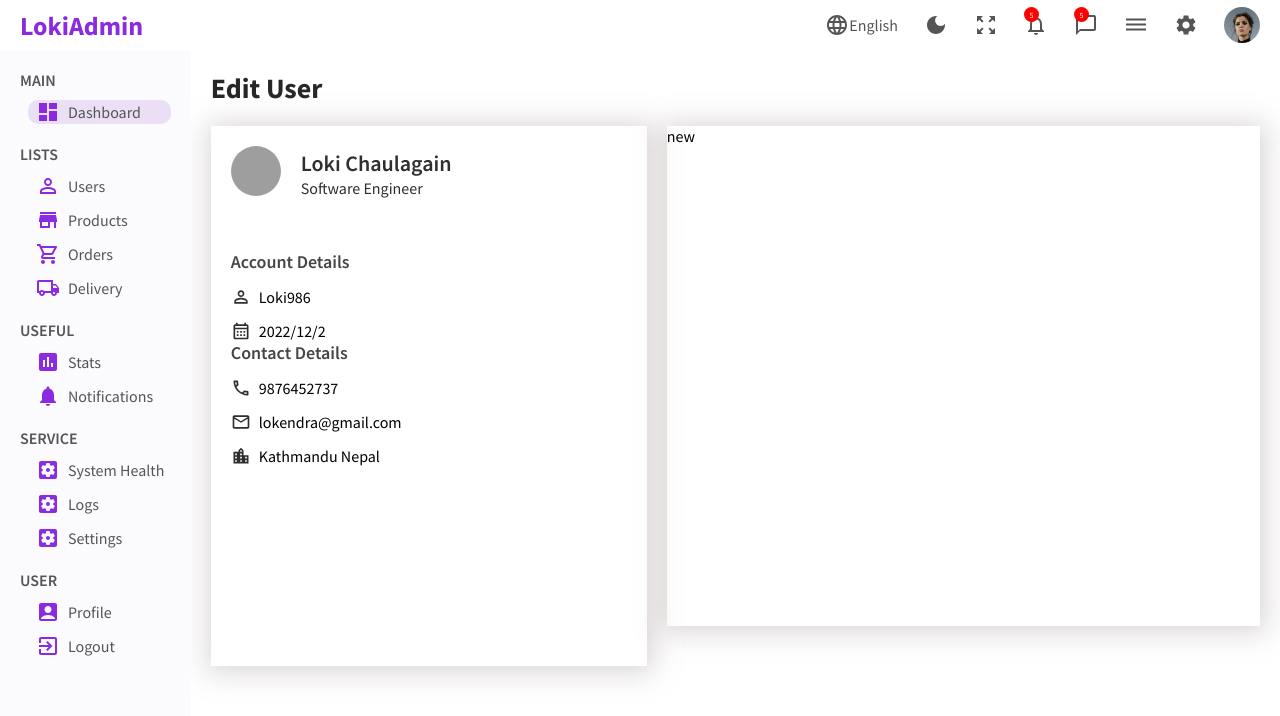
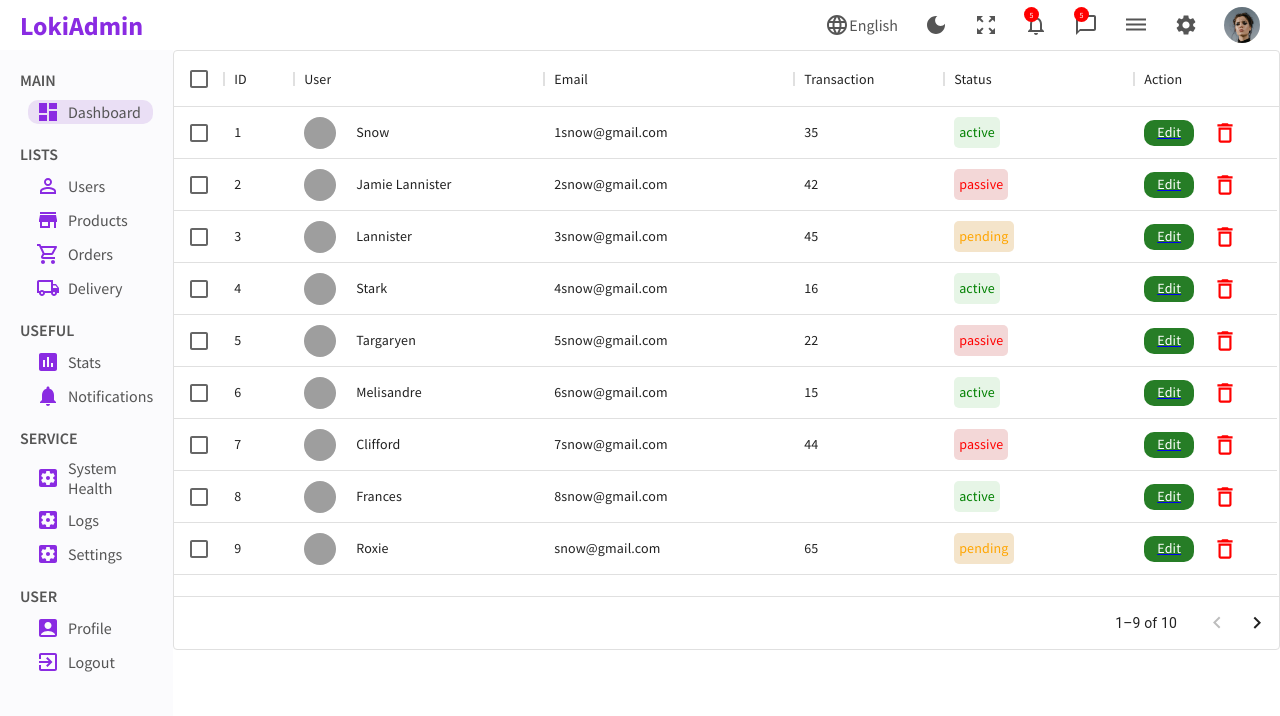
Before and after one commit to lokendra-loki/Admin-Panel, a React (Create React App) app: page /userList in a window 1280 px wide. Shown: the top 716 px of the page. Built offline with nearby package versions, Linux system fonts and the light colour scheme; grey boxes are pictures that could not be loaded.

Commit message:
userList page

```diff
--- a/package.json
+++ b/package.json
@@ -15,6 +15,7 @@
     "react": "^17.0.2",
     "react-circular-progressbar": "^2.0.4",
     "react-dom": "^17.0.2",
+    "react-router-dom": "^6.3.0",
     "react-scripts": "5.0.0",
     "recharts": "^2.1.9",
     "sass": "^1.49.9",
--- a/src/App.js
+++ b/src/App.js
@@ -1,47 +1,26 @@
 import "./app.scss"
+import UserList from "./pages/userList/UserList";
 import Home from "./pages/home/Home";
 import UpdateUser from "./pages/updateUser/UpdateUser";
-
-
+import {
+  BrowserRouter as Router,
+  Routes,
+  Route,
+} from "react-router-dom";
 
 
 function App() {
   return (
     <div className="App">
-      <UpdateUser/>
-
-
-
+      <Router>
+        <Routes>
+          <Route exact path="/" element={<Home />} />
+          <Route exact path="/userList" element={<UserList />} />
+          <Route exact path="/edit" element={<UpdateUser />} />
+        </Routes>
+      </Router>
     </div>
   );
 }
+
 export default App;
-
-
-
-
-
-
-
-
-
-
-
-
-// import Leftbar from "./components/leftbar/Leftbar";
-// import Topbar from "./components/topbar/Topbar";
-// import "./app.scss"
-// import Home from "./pages/home/Home";
-
-// function App() {
-//   return (
-//     <div className="App">
-//       <Topbar />
-//       <div className="container">
-//         <Leftbar/>
-//         <Home/>
-//       </div>
-//     </div>
-//   );
-// }
-// export default App;
--- a/src/components/datatable/DataTable.js
+++ b/src/components/datatable/DataTable.js
@@ -2,35 +2,50 @@ import React from 'react'
 import "./dataTable.scss"
 import { DataGrid } from '@mui/x-data-grid';
 import { userRows, userColumns } from "../../dataTableSource.js";
+import DeleteOutlinedIcon from '@mui/icons-material/DeleteOutlined';
+import { Link } from "react-router-dom";
+import { useState } from 'react';
+
+
 
 
 function DataTable() {
-
-    const actionColumn = [
-        { field: "action" ,headerName:"Action", width:200,renderCell:()=>{
-            return(
-                <div className="cellAction">
-                    <div className="viewButton">View</div>
-                    <div className="deleteButton">Delete</div>
-                </div>
-            )
-        }}
-    ]
+    const [data,setData]=useState(userRows)
+    const handleDelete=(id)=>{
+        setData(data.filter(item=>item.id!==id))
+    }
 
 
 
+    const actionColumn = [
+        {
+            field: "action", headerName: "Action", width: 200, renderCell: (params) => {
+                return (
+                    <div className="cellAction">
+
+                        <Link to={"/user/"+params.row.id}>
+                        <div className="actionEditButton">Edit</div>
+                        </Link>
+
+                        <DeleteOutlinedIcon className="actionDeleteIcon"  onClick={()=>handleDelete(params.row.id)} />
+                    </div>
+                )
+            }
+        }
+    ]
+
     return (
         <div className="dataTableCon">
-            <div style={{ height: 600,  }}>
+            <div style={{ height: 600, }}>
                 <DataGrid
-                    rows={userRows}
+                    rows={data}
                     columns={userColumns.concat(actionColumn)}
                     pageSize={9}
                     rowsPerPageOptions={[0]}
                     checkboxSelection
+                    disableSelectionOnClick
                 />
             </div>
-
         </div>
     )
 }
--- a/src/components/datatable/dataTable.scss
+++ b/src/components/datatable/dataTable.scss
@@ -35,21 +35,24 @@
     }
     .cellAction{
         display: flex;
-        align-items: center;
-        gap: 15px;
 
-        .viewButton{
-            pad: 2px ,5px;
-            border-radius: 5px;
-            color: darkblue;
-            border: 1px solid rgba(0, 0, 139, 0.522);
+
+        .actionEditButton{
+            width: 50px;
+            height: 26px;
+            border-radius: 10px;
+            background-color: rgb(38, 125, 38);
+            color: white;
             cursor: pointer;
+            display: flex;
+            align-items: center;
+            justify-content: center;
+            margin-right: 18px;
         }
-        .deleteButton{
-            pad: 2px ,5px;
-            border-radius: 5px;
-            color: crimson;
-            border: 1px solid rgba(220, 20, 60, 0.549);
+
+        .actionDeleteIcon{
+            color: red;
+            font-size: 26px;
             cursor: pointer;
         }
     }
--- a/src/dataTableSource.js
+++ b/src/dataTableSource.js
@@ -3,7 +3,7 @@ export const userColumns = [
     {
         field: "user",
         headerName: "User",
-        width: 230,
+        width: 250,
         renderCell: (params) => {
             return (
                 <div className="cellWithImg">
@@ -16,18 +16,18 @@ export const userColumns = [
     {
         field: "email",
         headerName: "Email",
-        width: 230,
+        width: 250,
     },
 
     {
-        field: "age",
-        headerName: "Age",
-        width: 100,
+        field: "transaction",
+        headerName: "Transaction",
+        width: 150,
     },
     {
         field: "status",
         headerName: "Status",
-        width: 160,
+        width: 190,
         renderCell: (params) => {
             return (
                 <div className={`cellWithStatus ${params.row.status}`}>
@@ -46,7 +46,7 @@ export const userRows = [
         img: "https://images.pexels.com/photos/1820770/pexels-photo-1820770.jpeg?auto=compress&cs=tinysrgb&dpr=2&w=500",
         status: "active",
         email: "1snow@gmail.com",
-        age: 35,
+        transaction:35,
     },
     {
         id: 2,
@@ -54,7 +54,7 @@ export const userRows = [
         img: "https://images.pexels.com/photos/1820770/pexels-photo-1820770.jpeg?auto=compress&cs=tinysrgb&dpr=2&w=500",
         email: "2snow@gmail.com",
         status: "passive",
-        age: 42,
+        transaction: 42,
     },
     {
         id: 3,
@@ -62,7 +62,7 @@ export const userRows = [
         img: "https://images.pexels.com/photos/1820770/pexels-photo-1820770.jpeg?auto=compress&cs=tinysrgb&dpr=2&w=500",
         email: "3snow@gmail.com",
         status: "pending",
-        age: 45,
+        transaction: 45,
     },
     {
         id: 4,
@@ -70,7 +70,7 @@ export const userRows = [
         img: "https://images.pexels.com/photos/1820770/pexels-photo-1820770.jpeg?auto=compress&cs=tinysrgb&dpr=2&w=500",
         email: "4snow@gmail.com",
         status: "active",
-        age: 16,
+        transaction: 16,
     },
     {
         id: 5,
@@ -78,7 +78,7 @@ export const userRows = [
         img: "https://images.pexels.com/photos/1820770/pexels-photo-1820770.jpeg?auto=compress&cs=tinysrgb&dpr=2&w=500",
         email: "5snow@gmail.com",
         status: "passive",
-        age: 22,
+        transaction: 22,
     },
     {
         id: 6,
@@ -86,7 +86,7 @@ export const userRows = [
         img: "https://images.pexels.com/photos/1820770/pexels-photo-1820770.jpeg?auto=compress&cs=tinysrgb&dpr=2&w=500",
         email: "6snow@gmail.com",
         status: "active",
-        age: 15,
+        transaction: 15,
     },
     {
         id: 7,
@@ -94,7 +94,7 @@ export const userRows = [
         img: "https://images.pexels.com/photos/1820770/pexels-photo-1820770.jpeg?auto=compress&cs=tinysrgb&dpr=2&w=500",
         email: "7snow@gmail.com",
         status: "passive",
-        age: 44,
+        transaction: 44,
     },
     {
         id: 8,
@@ -110,7 +110,7 @@ export const userRows = [
         img: "https://images.pexels.com/photos/1820770/pexels-photo-1820770.jpeg?auto=compress&cs=tinysrgb&dpr=2&w=500",
         email: "snow@gmail.com",
         status: "pending",
-        age: 65,
+        transaction: 65,
     },
     {
         id: 10,
@@ -118,6 +118,6 @@ export const userRows = [
         img: "https://images.pexels.com/photos/1820770/pexels-photo-1820770.jpeg?auto=compress&cs=tinysrgb&dpr=2&w=500",
         email: "snow@gmail.com",
         status: "active",
-        age: 65,
+        transaction: 65,
     },
 ];
--- /dev/null
+++ b/src/pages/userList/userList.scss
@@ -0,0 +1,11 @@
+.listPage {
+    .listContainer {
+        display: flex;
+        .leftBarInListPage {
+            flex: 3;
+        }
+        .dataTableInListPage {
+            flex: 7;
+        }
+    }
+}
```
Also changed, not shown: src/pages/list/list.scss (deleted, +0 -11 lines), src/pages/userList/UserList.js (renamed from src/pages/list/List.js, +2 -5 lines), 1 other file (tests, documents, lock files or other folders).
